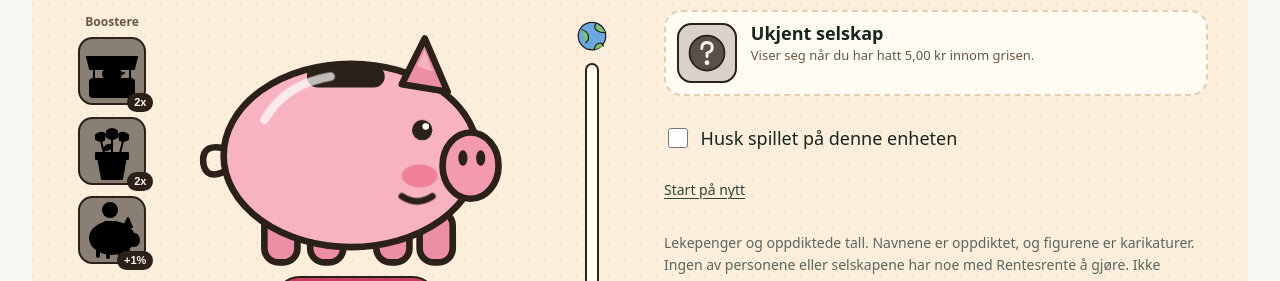
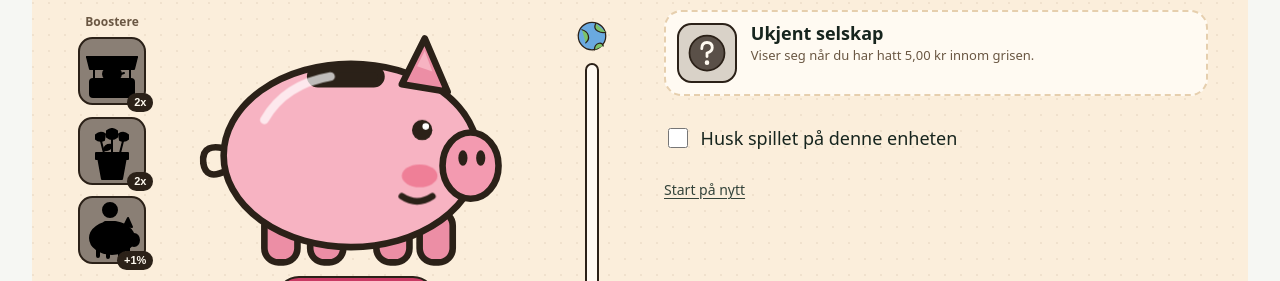
Before and after one commit to hansmeyertischbein/rentesrente, an Eleventy site: page src/spill/overfor.njk in a window 1280 px wide. Shown: the part 474-755 px from the top of the page. Built offline with nearby package versions, Linux system fonts and the light colour scheme; Eleventy itself is replaced by a stand-in of ours; files that its build step writes are made by us from their sources; a web font is replaced by a local one.

Commit message:
Overfør: fjern forbeholdet under butikken, som Hans ba om

```diff
--- a/src/spill/overfor.njk
+++ b/src/spill/overfor.njk
@@ -82,7 +82,6 @@ sideklasse: side-klikk
 
       <p class="klikk-husk"><label><input type="checkbox" id="husk"> <span>Husk spillet på denne enheten</span></label></p>
       <p class="spill-omstart"><button type="button" class="lenkeknapp" id="omstart">Start på nytt</button></p>
-      <p class="forbehold">Lekepenger og oppdiktede tall. Navnene er oppdiktet, og figurene er karikaturer. Ingen av personene eller selskapene har noe med Rentesrente å gjøre. Ikke personlig rådgivning. <a href="/ikke-radgivning/">Les mer om hva det betyr</a>.</p>
     </div>
 
     <div class="tips" id="tips" role="tooltip" hidden></div>
```
